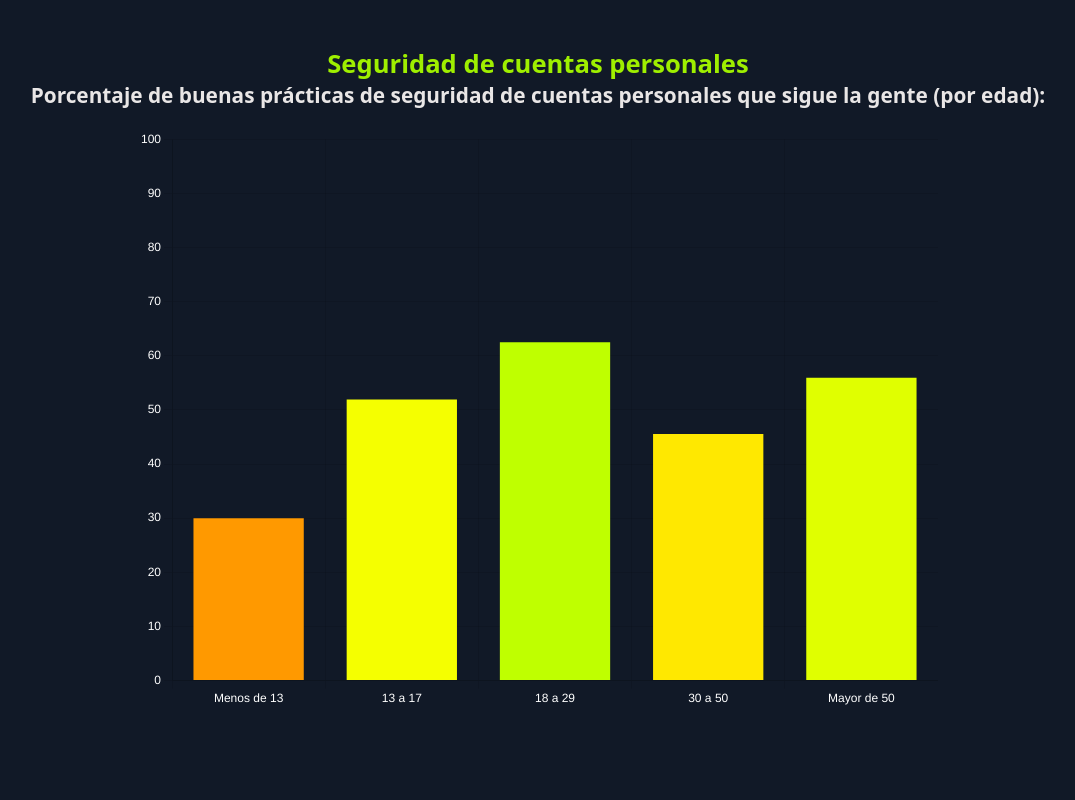
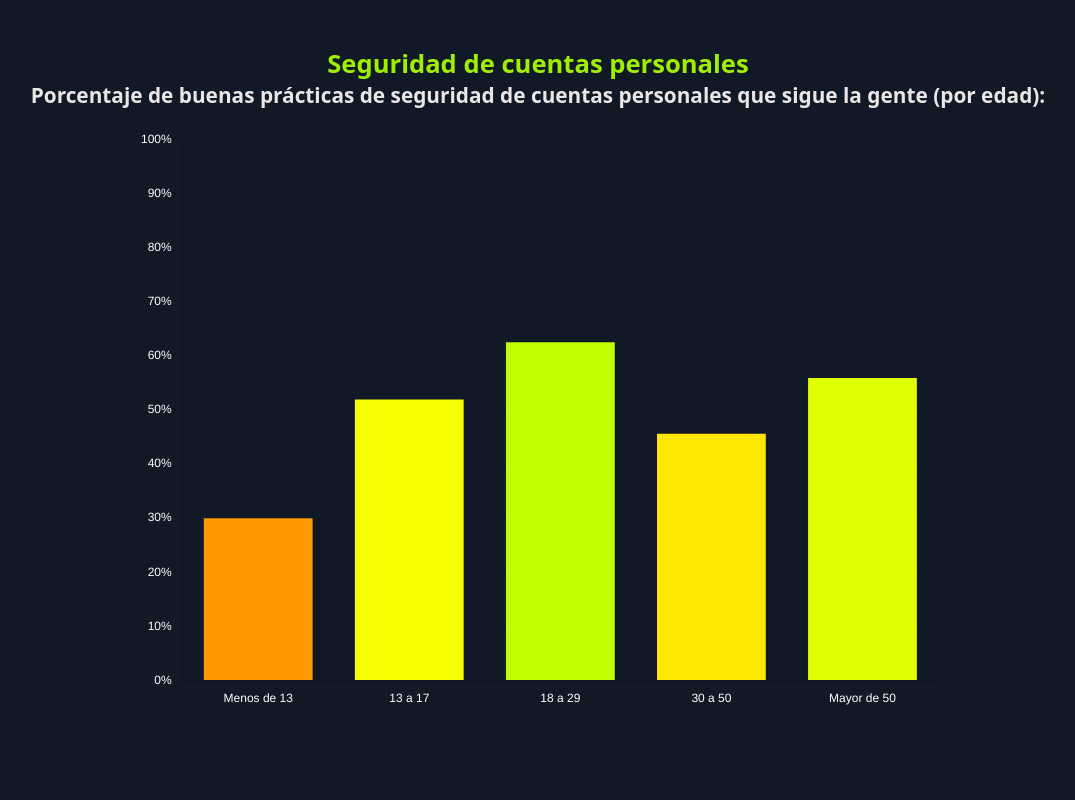
Before and after one commit to Nawho/Encuesta-Seguridad-Informatica, a Nuxt app: page / in a window 1280 px wide. Shown: the part 920-1720 px from the top of the page, without its empty margins (102-1177 px from the left). Built offline with nearby package versions, Linux system fonts and the light colour scheme.

Commit message:
last commit

```diff
--- a/composables/graphOptions.ts
+++ b/composables/graphOptions.ts
@@ -7,14 +7,17 @@ export const barOptions = {
     y: {
       min: 0,
       max: 100,
-      color: "white"
-
+      color: "white",
+      ticks: {
+        callback: function (value: any) {
+          return value + '%'
+        }
+      }
     }
   },
   plugins: {
     legend: {
       display: false,
-
     }
   },
   grid: {
--- a/pages/index.vue
+++ b/pages/index.vue
@@ -3181,7 +3181,7 @@ function fillAccountSecurityByMeasurePercentage() {
         }
 
         securityByMeasure[answer] /= totalAnswers
-        securityByMeasure[answer] = securityByMeasure[answer].toFixed(4) * 100
+        securityByMeasure[answer] = securityByMeasure[answer].toFixed(3) * 100
     }
 
     accountSecurityByMeasurePercentage.labels = passwordRelatedQuestions
@@ -3241,7 +3241,7 @@ function fillAccountSecurityByAge() {
 
     for (let data of (Object.values(ageAndSecurity))) {
         data.security /= data.totalResponses
-        data.security = data.security.toFixed(4) * 100
+        data.security = data.security.toFixed(3) * 100
     }
 
     accountSecurityByAgeData.labels = Object.keys(ageAndSecurity)
@@ -3285,7 +3285,7 @@ function fillOtherSecurityByMeasurePercentage() {
         }
 
         securityByMeasure[answer] /= totalAnswers
-        securityByMeasure[answer] = securityByMeasure[answer].toFixed(4) * 100
+        securityByMeasure[answer] = securityByMeasure[answer].toFixed(3) * 100
     }
 
     otherSecurityByMeasurePercentage.labels = passwordRelatedQuestions
@@ -3355,7 +3355,7 @@ function fillOtherSecurityByAge() {
 
     for (let data of (Object.values(ageAndSecurity))) {
         data.security /= data.totalResponses
-        data.security = data.security.toFixed(4) * 100
+        data.security = data.security.toFixed(3) * 100
     }
 
     otherSecurityByAgeData.labels = Object.keys(ageAndSecurity)
@@ -3399,7 +3399,7 @@ function fillGeneralSecurityByMeasurePercentage() {
         }
 
         securityByMeasure[answer] /= totalAnswers
-        securityByMeasure[answer] = securityByMeasure[answer].toFixed(4) * 100
+        securityByMeasure[answer] = securityByMeasure[answer].toFixed(3) * 100
     }
 
     generalSecurityByMeasurePercentage.labels = passwordRelatedQuestions
@@ -3468,7 +3468,7 @@ function fillGeneralSecurityByAge() {
 
     for (let data of (Object.values(ageAndSecurity))) {
         data.security /= data.totalResponses
-        data.security = data.security.toFixed(4) * 100
+        data.security = data.security.toFixed(3) * 100
     }
 
     generalSecurityByAgeData.labels = Object.keys(ageAndSecurity)
```
